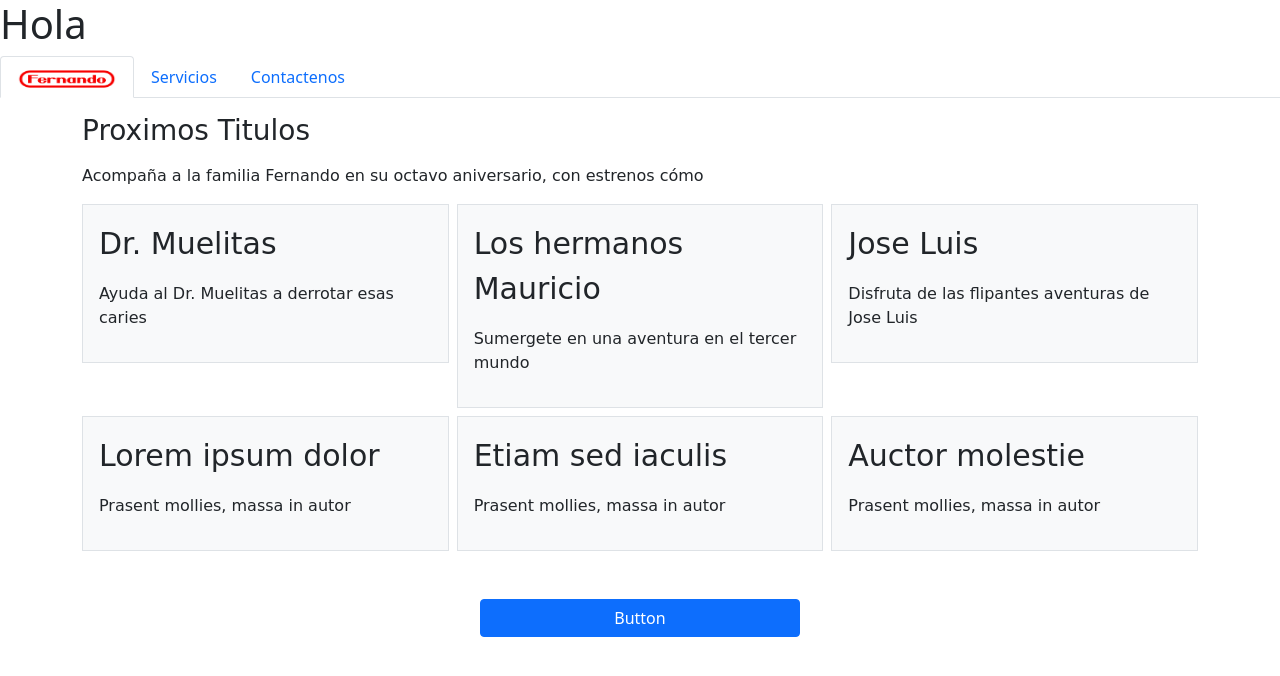
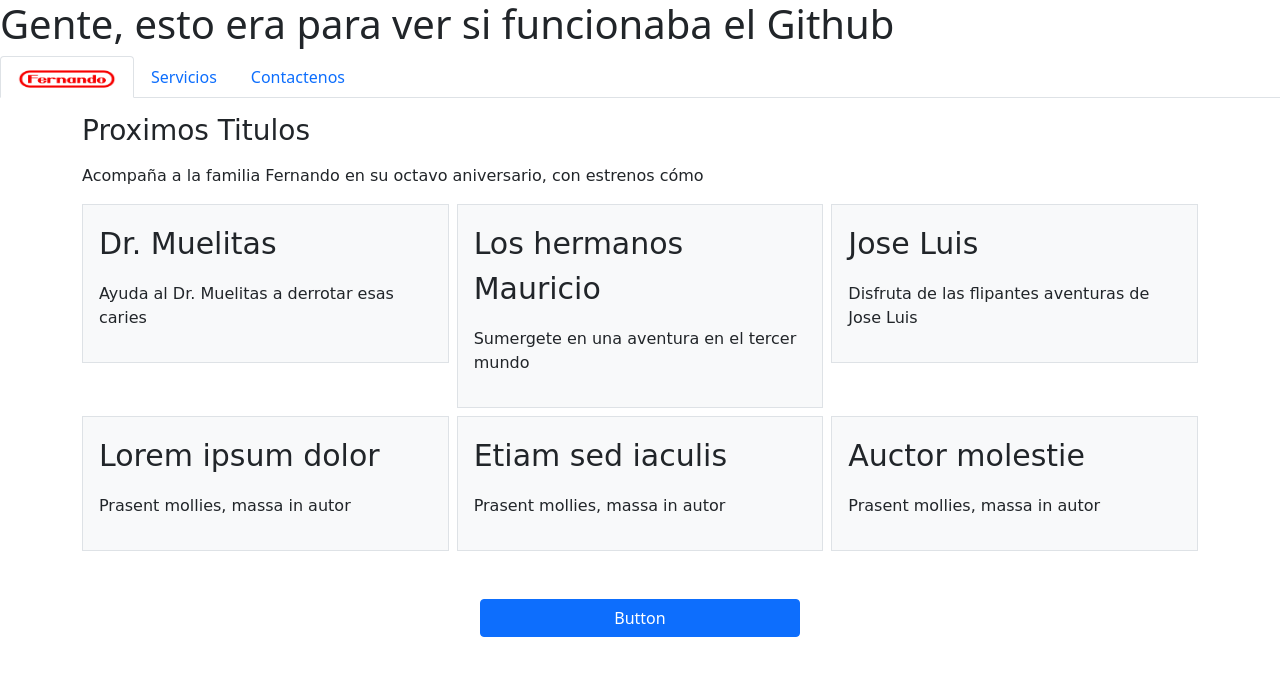
Before and after one commit to Sebasflox/Sitio-web-Fernando, a plain HTML site: page index.html in a window 1280 px wide. Drawn offline with nearby package versions, Linux system fonts and the light colour scheme; a web font is replaced by a local one.

Commit message:
Update index.html

```diff
--- a/index.html
+++ b/index.html
@@ -16,7 +16,7 @@
 
 <body>
     <header>
-      <h1>Hola</h1>
+      <h1>Gente, esto era para ver si funcionaba el Github</h1>
         <ul class="nav nav-tabs">
             <li class="nav-item">
               <a class="nav-link active" aria-current="page" href="index.html">
```
